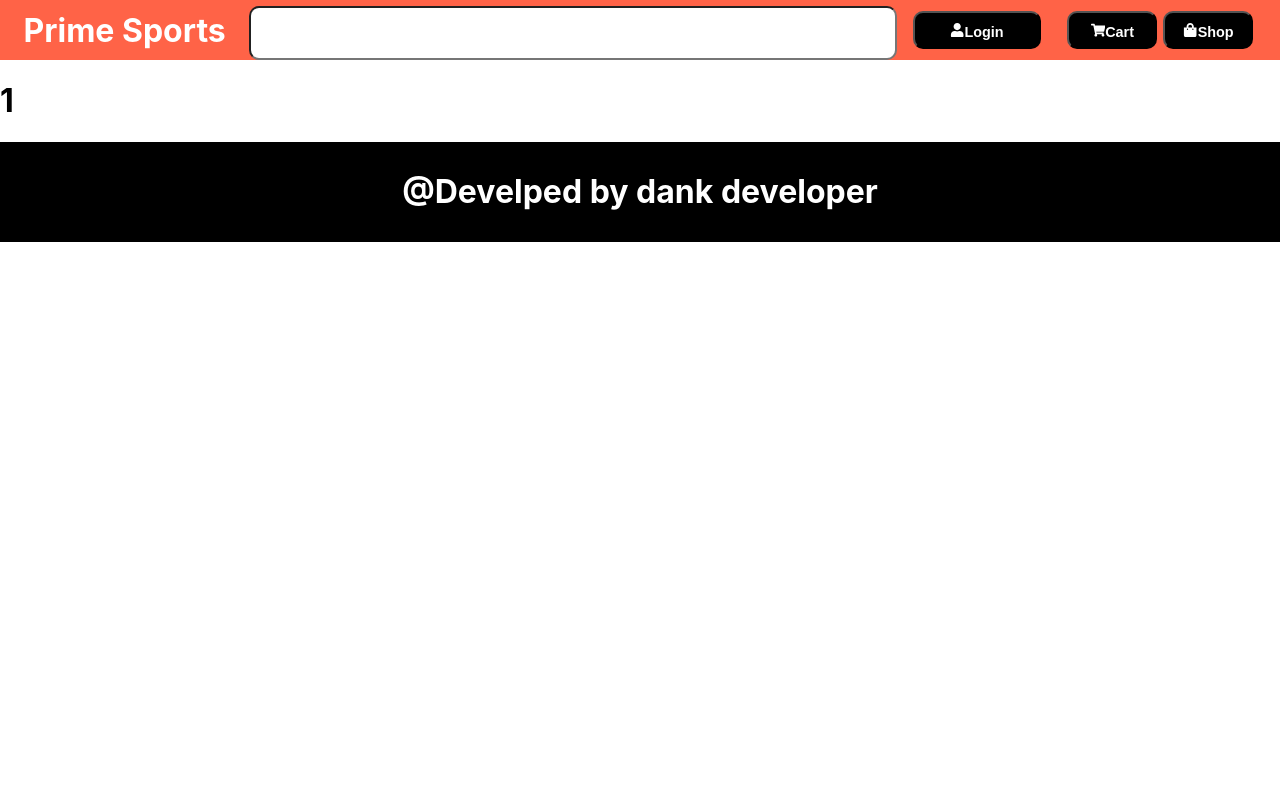
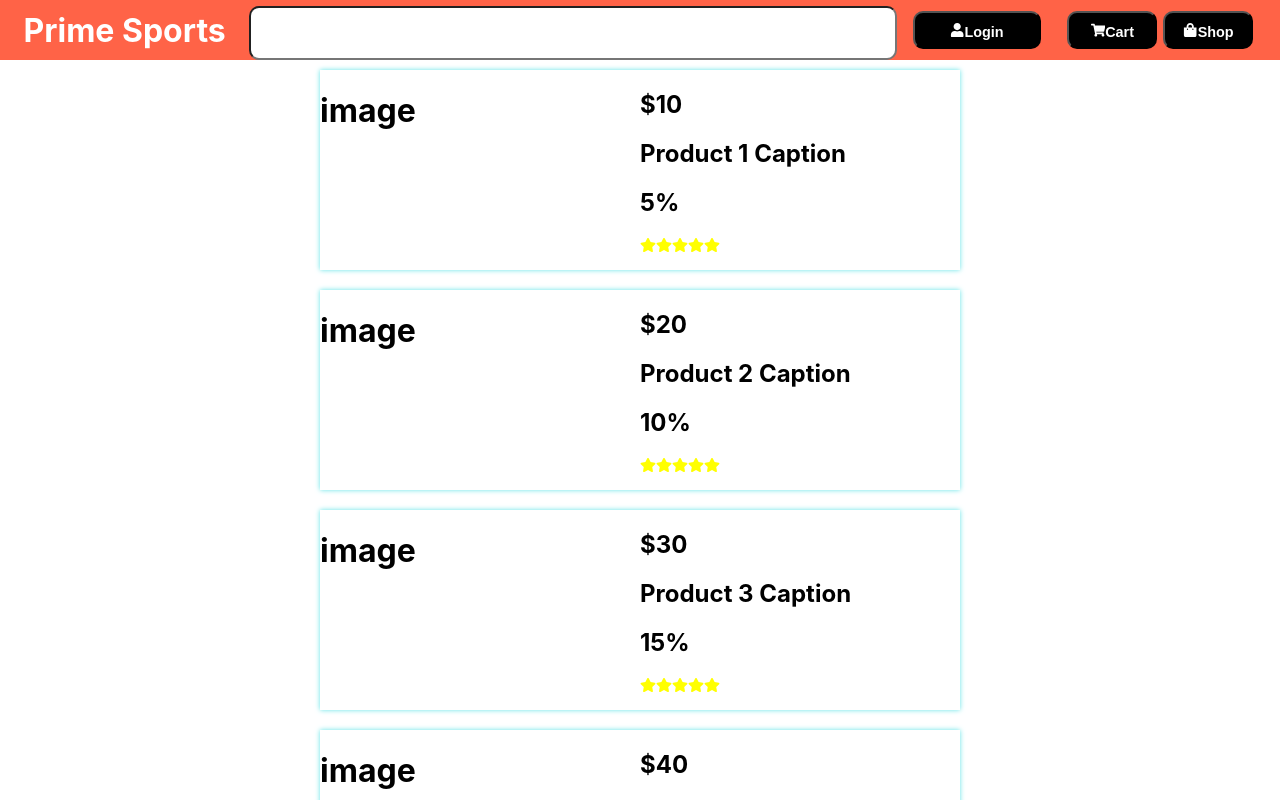
Before and after one commit to aniket2727/sport-web-application-MERN, a React (Create React App) app in the folder client/: page /primesport/sporttype/1 in a window 1280 px wide. Shown: the top 800 px of the page. Built offline with nearby package versions, Linux system fonts and the light colour scheme; the HTML template or start-up script is replaced by a standard one.

Commit message:
craeted componets to displayed according to selected type

```diff
--- a/client/src/App.js
+++ b/client/src/App.js
@@ -16,7 +16,6 @@ function App() {
         <Routes>
           <Route path="/primesport/login" element={<LoginComponent />} />
           <Route path="/primesport/register" element={<Register />} />
-          {/* Updated order of routes */}
           <Route path="/primesport/productpagefirst" element={<Frontpagecomponets />} />
           <Route path="/primesport/sporttype/:type" element={<Typeofsports />} />
           <Route path="*" element={<div><h2>Page Not Found</h2><p>The requested page does not exist.</p></div>} />
--- a/client/src/componets/Frontpagecomponets.js
+++ b/client/src/componets/Frontpagecomponets.js
@@ -80,7 +80,6 @@ const Frontpagecomponets = () => {
               <img
                 src={link}
                 alt={`${name} Item`}
-                onClick={() => navigate(`primesport/sporttype/${name}`)}
               />
             </div>
           ))}
--- a/client/src/componets/sportType/Typeofsports.js
+++ b/client/src/componets/sportType/Typeofsports.js
@@ -1,16 +1,46 @@
 // Typeofsports.js
 import React from 'react';
 import { useParams } from 'react-router-dom';
+import { FaStar } from 'react-icons/fa';
+import './typesports.css';
 
 const Typeofsports = () => {
   const { type } = useParams();
   console.log('Type:', type);
 
- return(
-    <div>
-        <h1>{type} </h1>
+  // Dummy product data for demonstration
+  const products = Array.from({ length: 10 }, (_, index) => ({
+    id: index + 1,
+    name: `Product ${index + 1}`,
+    price: `$${(index + 1) * 10}`,
+    caption: `Product ${index + 1} Caption`,
+    discount: `${(index + 1) * 5}%`,
+    starCount: 5, // Number of stars
+  }));
+
+  return (
+    <div className='main-product-list-a'>
+      {products.map((product) => (
+        <div key={product.id} className='product-a'>
+          <div className='product-image'>
+            <h1>image</h1>
+          </div>
+
+          <div className='product-caption-price-starts-discount'>
+            <h2>{product.price}</h2>
+            <h2>{product.caption}</h2>
+            <h2>{product.discount}</h2>
+            <div className='star-container'>
+              {[...Array(product.starCount)].map((_, starIndex) => (
+                <FaStar key={starIndex} style={{ color: 'yellow' }} />
+              ))}
+
+            </div>
+          </div>
+        </div>
+      ))}
     </div>
- )
+  );
 };
 
 export default Typeofsports;
--- a/client/src/componets/sportType/typesports.css
+++ b/client/src/componets/sportType/typesports.css
@@ -0,0 +1,27 @@
+
+
+
+.main-product-list-a{
+    width: 100%;
+    height: auto;
+    display: flex;
+    flex-direction: column;
+    align-items: center;
+}
+
+
+.product-a{
+    cursor: pointer;
+    width: 50%;
+    height: 200px;
+    display: flex;
+    margin: 10px;
+    box-shadow: 0px 0px 5px rgb(97, 228, 231);
+}
+
+
+.product-image{
+    cursor: pointer;
+    width: 50%;
+    height: 100%;
+}
```
